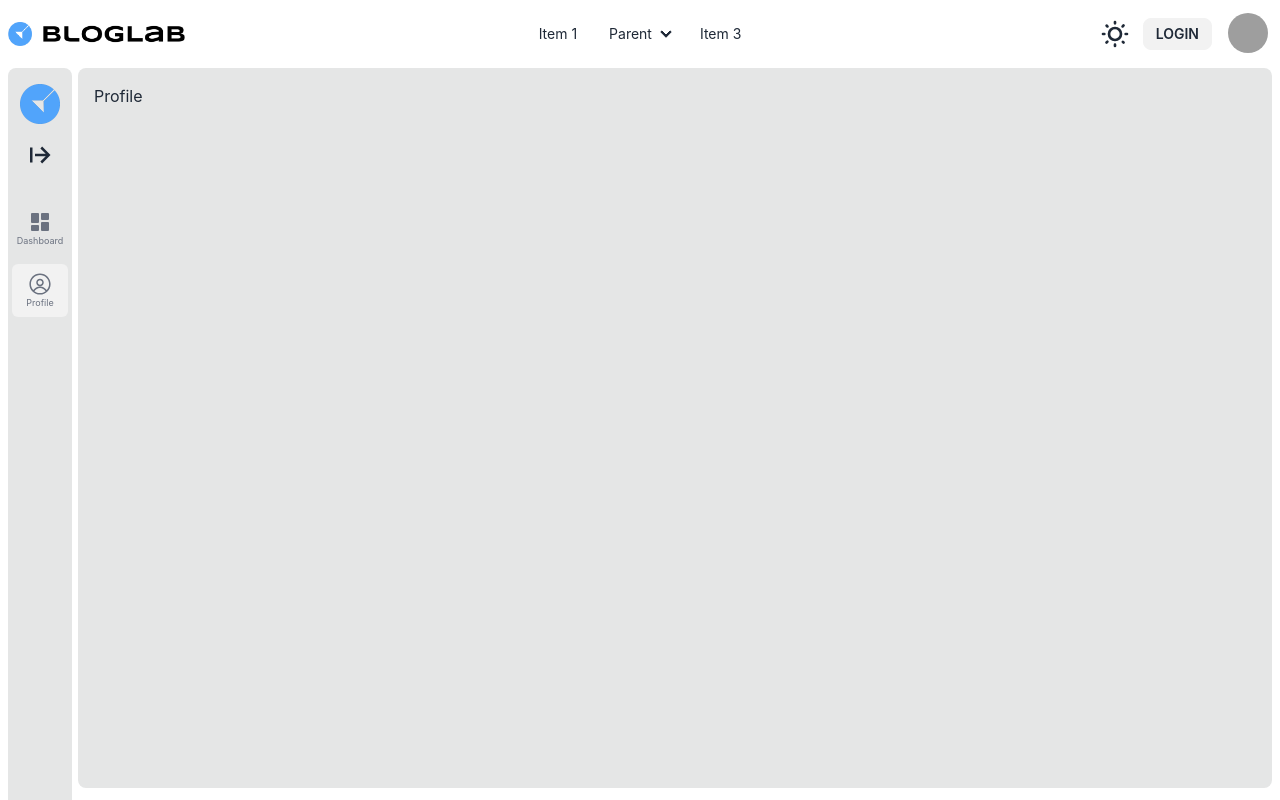
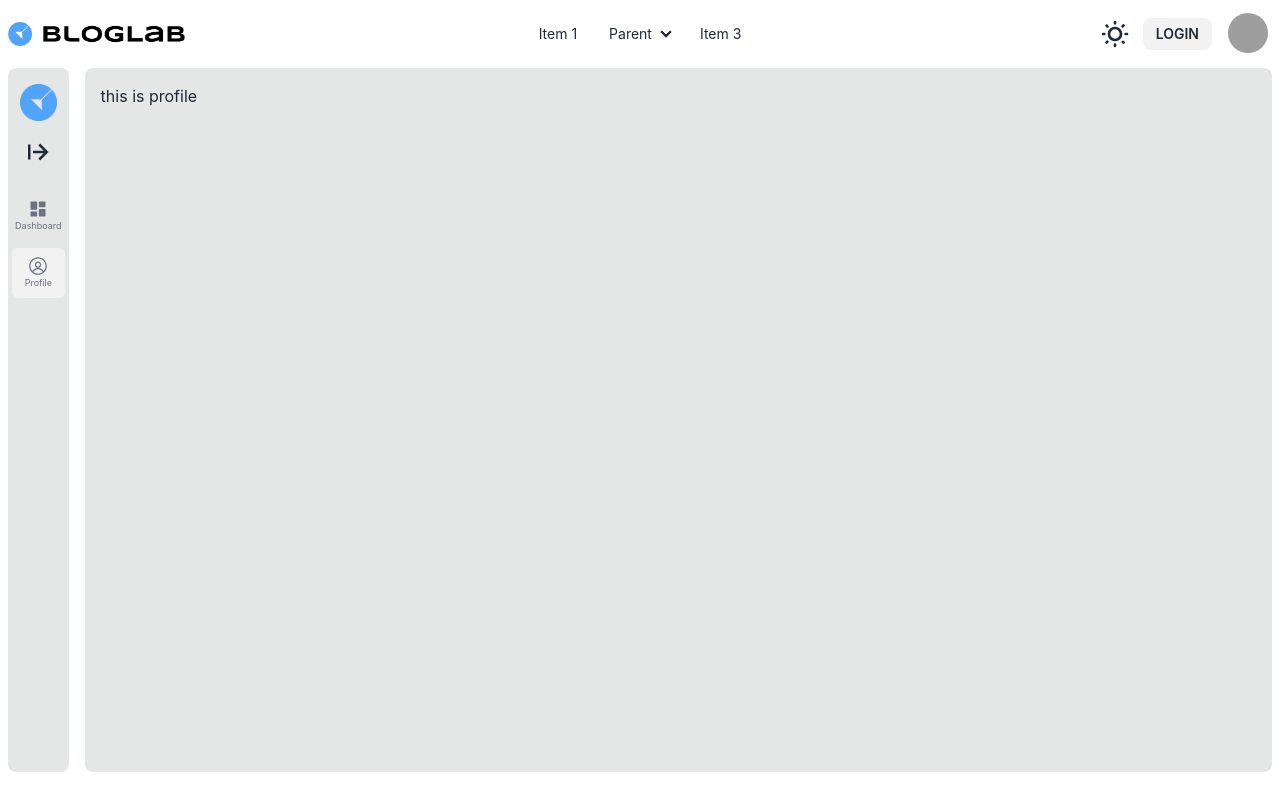
Before and after one commit to mdxshakil/BlogLab-Client, a React (Vite) app: page /dashboard/profile in a window 1280 px wide. Built offline with nearby package versions, Linux system fonts and the light colour scheme; grey boxes are pictures that could not be loaded.

Commit message:
updated dashboard layout

```diff
--- a/index.html
+++ b/index.html
@@ -3,7 +3,7 @@
 
 <head>
   <meta charset="UTF-8" />
-  <link rel="icon" type="image/svg+xml" href="/logo.svg" />
+  <link rel="icon" type="image/svg+xml" href="/logo.png" />
   <meta name="viewport" content="width=device-width, initial-scale=1.0" />
   <title>BlogLab</title>
 </head>
--- a/src/components/Dashboard/Sidebar.tsx
+++ b/src/components/Dashboard/Sidebar.tsx
@@ -14,26 +14,28 @@ const Sidebar = ({ children }: IProps) => {
 
   const dashboardSideBarLinks = [
     {
+      id: 1,
       path: "/dashboard",
-      icon: <BiSolidDashboard className="text-2xl" />,
+      icon: <BiSolidDashboard className="text-xl" />,
       label: "Dashboard",
       isActive: location === "/dashboard",
     },
     {
+      id: 2,
       path: "/dashboard/profile",
-      icon: <RxAvatar className="text-2xl" />,
+      icon: <RxAvatar className="text-xl" />,
       label: "Profile",
       isActive: location === "/dashboard/profile",
     },
   ];
 
   return (
-    <div className="relative px-2">
+    <div className="flex px-2 gap-4">
       {/* sidebar */}
       <div
         className={`${
           open ? "w-44" : "w-16"
-        } bg-base-300 h-screen px-1 duration-300 overflow-y-auto [&::-webkit-scrollbar]:hidden [-ms-overflow-style:'none'] [scrollbar-width:'none'] fixed rounded-lg`}
+        } bg-base-300 h-[88dvh] px-1 duration-300 overflow-y-auto [&::-webkit-scrollbar]:hidden [-ms-overflow-style:'none'] [scrollbar-width:'none'] rounded-lg`}
       >
         {/* sidebar logo and collapse button */}
         <div
@@ -56,9 +58,10 @@ const Sidebar = ({ children }: IProps) => {
         </div>
 
         {/* sidebar menu items */}
-        <div className="mt-8 overflow-y-auto text-center">
+        <div className="mt-6 overflow-y-auto text-center">
           {dashboardSideBarLinks.map((link) => (
             <Link
+              key={link.id}
               to={link.path}
               className={`flex items-center ${
                 open ? "justify-start" : "justify-center flex-col"
@@ -67,7 +70,7 @@ const Sidebar = ({ children }: IProps) => {
               }`}
             >
               {link.icon}
-              <span className={`${open ? "text-md" : "text-[9px]"}`}>
+              <span className={`${open ? "text-sm" : "text-[9px]"}`}>
                 {link.label}
               </span>
             </Link>
@@ -76,7 +79,7 @@ const Sidebar = ({ children }: IProps) => {
       </div>
 
       {/* content goes here */}
-      <div className="ml-[70px] bg-base-300 rounded-lg min-h-[90dvh]">
+      <div className="bg-base-300 rounded-lg h-[88dvh] w-full overflow-y-auto ">
         <div className="p-4">{children}</div>
       </div>
     </div>
--- a/src/layout/Dashboard.tsx
+++ b/src/layout/Dashboard.tsx
@@ -1,5 +1,5 @@
 import Navbar from "../components/Navbar";
-import Sidebar from "../components/Dashboard/Sidebar";
+import Sidebar from "../components/dashboard/Sidebar";
 import { Outlet } from "react-router-dom";
 
 const Dashboard = () => {
--- a/src/pages/Dashboard/Profile.tsx
+++ /dev/null
@@ -1,8 +0,0 @@
-
-const Profile = () => {
-  return (
-    <div>Profile</div>
-  )
-}
-
-export default Profile
--- /dev/null
+++ b/src/pages/dasboard/Profile.tsx
@@ -0,0 +1,9 @@
+const Profile = () => {
+  return (
+    <div>
+      this is profile
+    </div>
+  );
+};
+
+export default Profile;
--- a/src/routes/index.tsx
+++ b/src/routes/index.tsx
@@ -5,7 +5,7 @@ import Main from "../layout/Main";
 import Home from "../pages/Home";
 import BlogDetails from "../pages/BlogDetails";
 import Dashboard from "../layout/Dashboard";
-import Profile from "../pages/Dashboard/Profile";
+import Profile from "../pages/dasboard/Profile";
 
 const router = createBrowserRouter([
   {
```
Also changed, not shown: public/logo.png (added), public/logo.svg (deleted).
